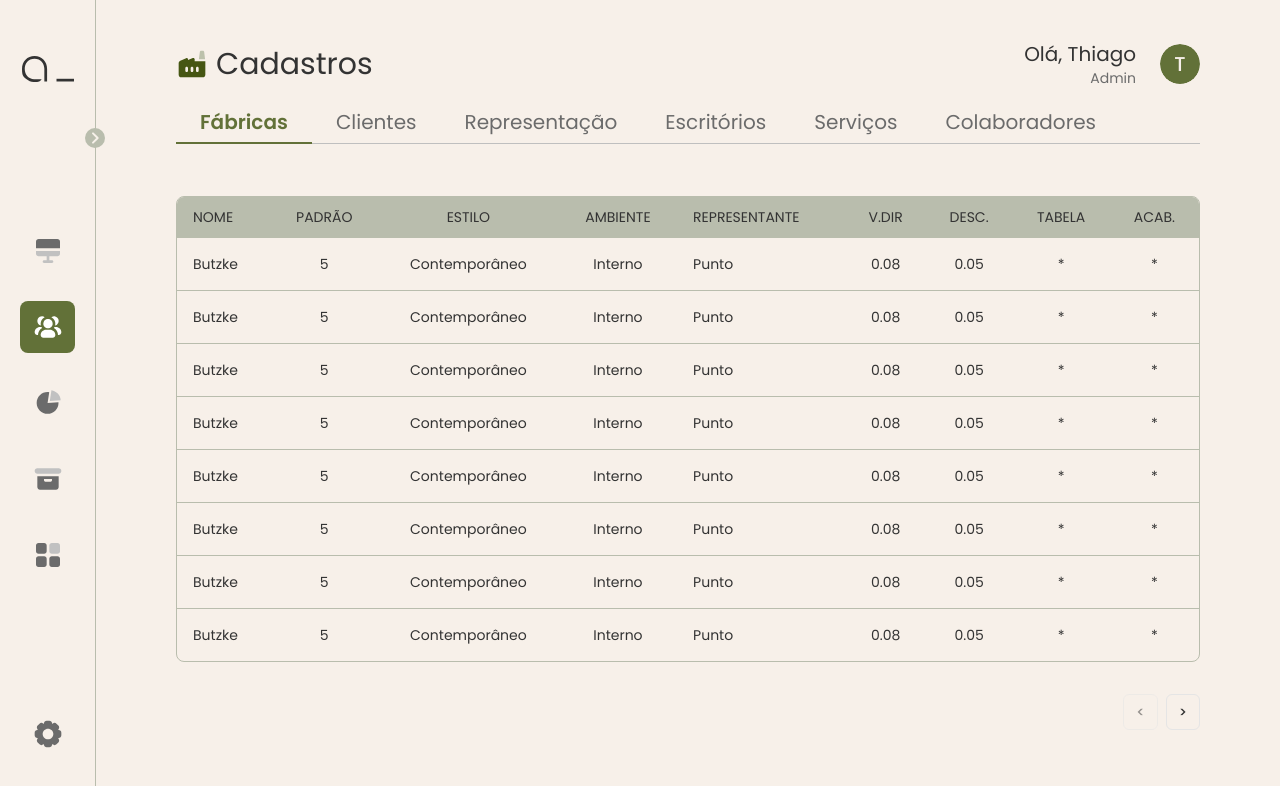
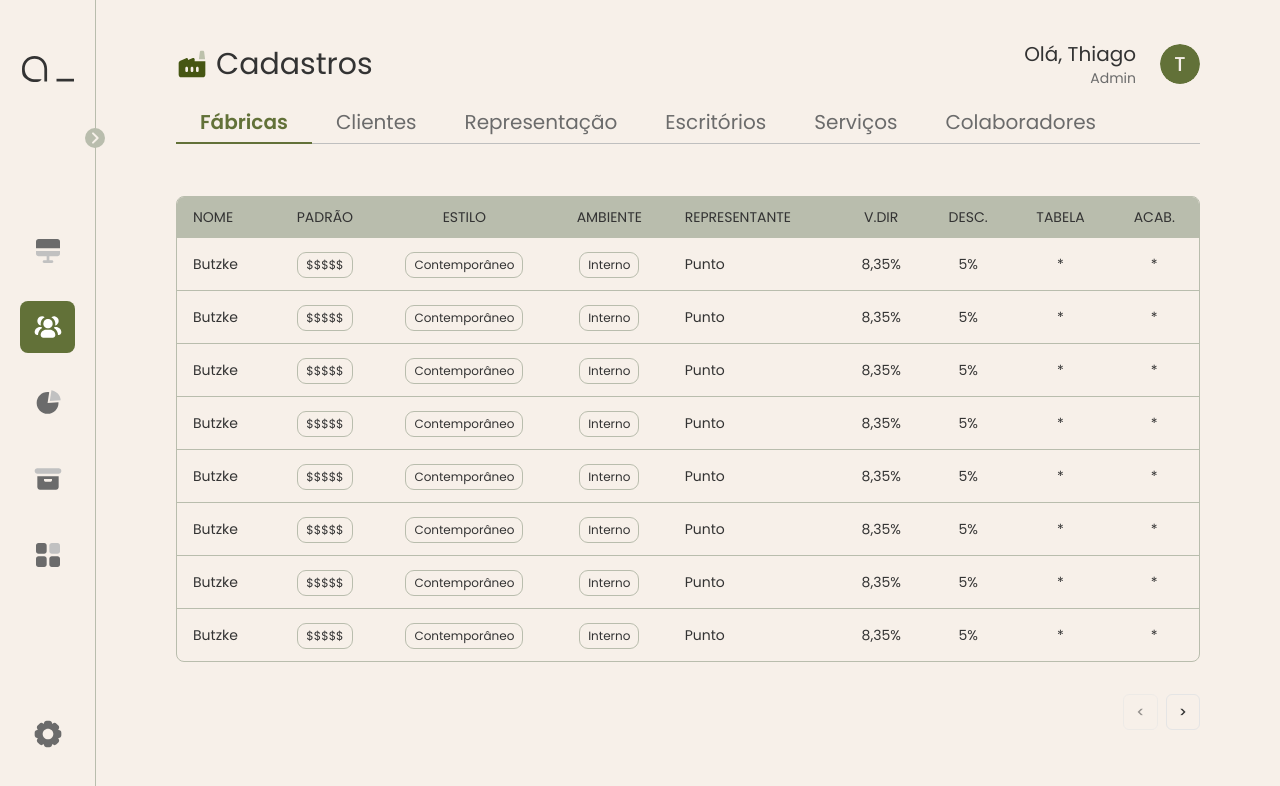
Before and after one commit to dancpluz/acervo, a Next.js app: page /cadastros in a window 1280 px wide. Shown: the top 786 px of the page. Built offline with nearby package versions, Linux system fonts and the light colour scheme; no server answers.

Commit message:
feat: add chip element for table

```diff
--- a/app/cadastros/columns.tsx
+++ b/app/cadastros/columns.tsx
@@ -2,6 +2,17 @@
 
 import { ColumnDef } from "@tanstack/react-table";
 import { Factory } from "@/lib/types";
+import Chip from "@/components/Chip";
+
+function formatPercent(float?: number) {
+  if (!float) return "-";
+
+  const decimals: number = float.toString().split(".")[1]?.length || 0;
+  const minimumFractionDigits: number = decimals >= 3 ? 2 : 0;
+  const formated = float.toLocaleString('pt-BR', { style: 'percent', minimumFractionDigits });
+
+  return formated;
+}
 
 export const columns: ColumnDef<Factory>[] = [
   {
@@ -13,21 +24,21 @@
     header: () => <div className="text-center">PADRÃO</div>,
     cell: ({ row }) => {
 
-      return <div className="text-center">{row.getValue("pricing")}</div>
+      return <div className="text-center"><Chip label={row.getValue('pricing')} /></div>
     }
   },
   {
     accessorKey: "style",
     header: () => <div className="text-center">ESTILO</div>,
     cell: ({ row }) => {
-      return <div className="text-center">{row.getValue("style")}</div>
+      return <div className="text-center"><Chip label={row.getValue('style')} /></div>
     }
   },
   {
     accessorKey: "environment",
     header: () => <div className="text-center">AMBIENTE</div>,
     cell: ({ row }) => {
-      return <div className="text-center">{row.getValue("environment")}</div>
+      return <div className="text-center"><Chip label={row.getValue('environment')} /></div>
     }
   },
   {
@@ -38,14 +49,14 @@
     accessorKey: "direct_sale",
     header: () => <div className="text-center">V.DIR</div>,
     cell: ({ row }) => {
-      return <div className="text-center">{row.getValue("direct_sale")}</div>
+      return <div className="text-center">{formatPercent(row.getValue("direct_sale"))}</div>
     }
   },
   {
     accessorKey: "discount",
     header: () => <div className="text-center">DESC.</div>,
     cell: ({ row }) => {
-      return <div className="text-center">{row.getValue("discount")}</div>
+      return <div className="text-center">{formatPercent(row.getValue("discount"))}</div>
     }
   },
   {
--- a/app/cadastros/page.tsx
+++ b/app/cadastros/page.tsx
@@ -47,7 +47,7 @@
               <div className="h-9">
 
               </div>
-              <DataTable columns={columns} data={Array(12).fill({ name: "Butzke", pricing: 5, style: "Contemporâneo", environment: "Interno", representative: "Punto", direct_sale: 0.08, discount: 0.05, link_table: "*", link_catalog: "*" })} />
+              <DataTable columns={columns} data={Array(12).fill({ name: "Butzke", pricing: 5, style: "Contemporâneo", environment: "Interno", representative: "Punto", direct_sale: 0.0835, discount: 0.05, link_table: "*", link_catalog: "*" })} />
             </div>
           </TabsContent>
           <TabsContent value="client">client</TabsContent>
--- /dev/null
+++ b/components/Chip.tsx
@@ -0,0 +1,9 @@
+type Props = {
+  label: string | number
+}
+
+export default function Chip({ label }: Props) {
+  return (
+    <div className='inline-block text-center px-1 text-xs justify-center outline-secondary outline-1 outline outline-offset-4 rounded'>{typeof label == 'number' ? '$'.repeat(label) : label}</div>
+  )
+}
```
